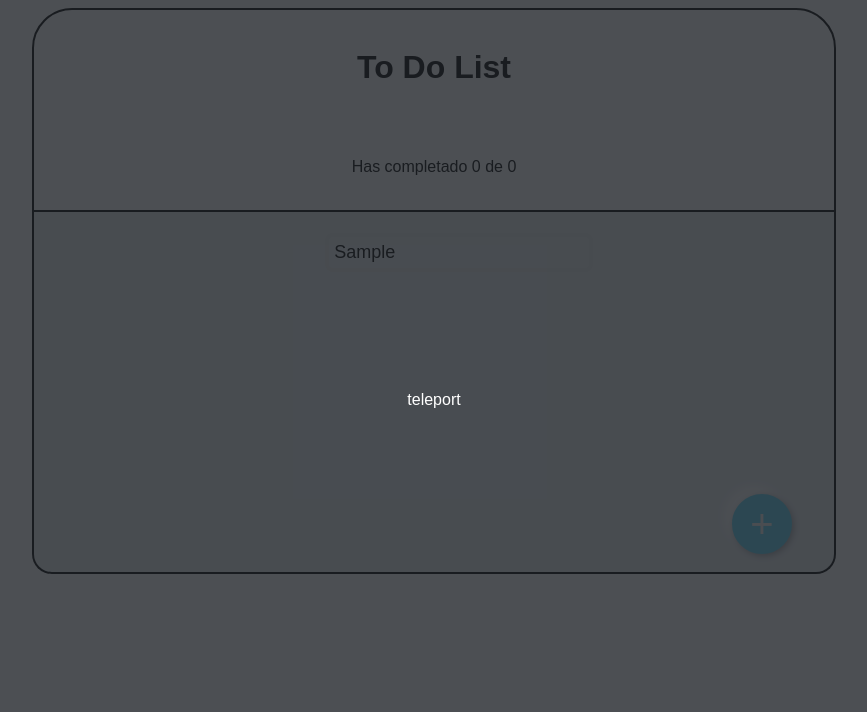
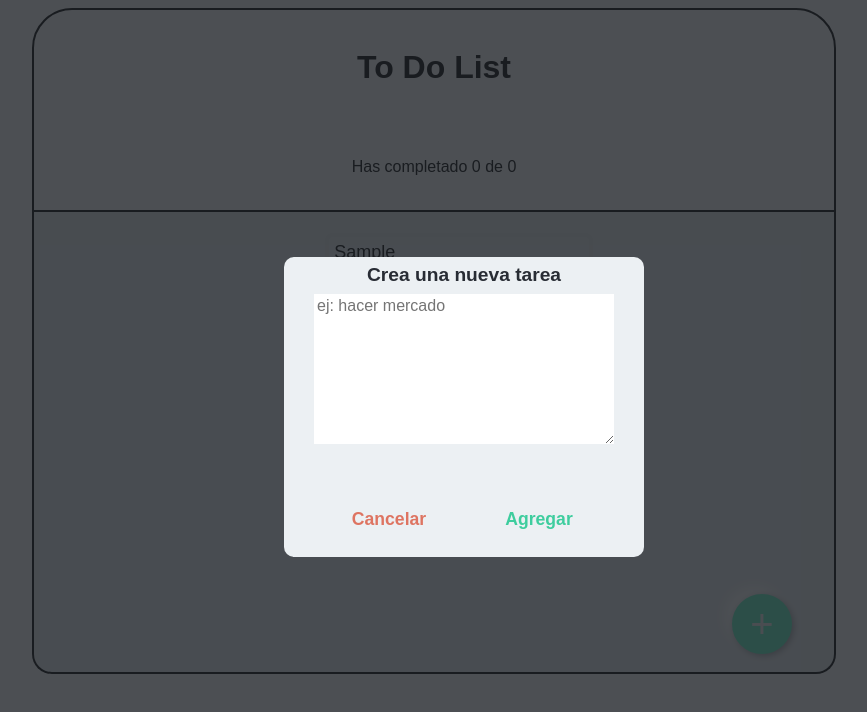
Before and after one commit to XnicolasG/ToDo-App, a React (Create React App) app: page / in a window 1280 px wide. Both pictures are taken after typing "Sample" into the empty fields and a click on the button "Agregar". Shown: the top 712 px of the page, without its empty margins (206-1073 px from the left). Built offline with nearby package versions, Linux system fonts and the light colour scheme.

Commit message:
funcionalidad de app terminada

```diff
--- a/src/App.js
+++ b/src/App.js
@@ -1,6 +1,5 @@
 import '../src/styles/App.css';
 import './styles/App.css'
-import { useEffect, useState } from 'react';
 import { TodoProvider } from './context/todoContext';
 import {TodoContainer} from './container'
 
--- a/src/components/ToDoButton.jsx
+++ b/src/components/ToDoButton.jsx
@@ -8,7 +8,6 @@ export default function ToDoButton() {
   } = useContext(todoContext)
 
   const ClickModal = () => {
-
     setOpenModal(true)
   }
   return (
--- /dev/null
+++ b/src/components/ToDoForm.jsx
@@ -0,0 +1,62 @@
+import React, { useContext, useState } from 'react'
+import { todoContext } from '../context/todoContext'
+
+export const ToDoForm = () => {
+
+    const {
+        addToDo,
+        setOpenModal
+    } = useContext(todoContext)
+
+    const [newTodoVal, setNewTodoVal] = useState('');
+
+    const onChange = (e) => {
+        setNewTodoVal(e.target.value);
+    }
+
+    const onCancel = () => {
+        setOpenModal(false)
+    }
+
+    const onSubmit = (e) => {
+        e.preventDefault();
+        if (newTodoVal === '') {
+            return
+        } else {
+            addToDo(newTodoVal) // enviado estado a funcion addTodo
+        }
+        setOpenModal(false)
+    }
+    return (
+        <div className='contForm'>
+            <form className='mainForm' onSubmit={onSubmit}>
+                <label className='formLabel'>Crea una nueva tarea</label>
+                <textarea
+                    cols="30" rows="8"
+                    className='textForm'
+                    value={newTodoVal}
+                    onChange={onChange}
+                    placeholder="ej: hacer mercado" />
+                <p className='disable'>
+                    Escribe alguna tarea para poder agregar
+                </p>
+
+                <button
+                    className="btn btnCancel"
+                    type="button"
+                    onClick={onCancel}
+                >
+                    Cancelar
+                </button>
+
+                <button
+                    className="btn btnAdd"
+                    type='submit'
+                >
+                    Agregar
+                </button>
+
+            </form>
+        </div>
+    )
+}
--- a/src/container.jsx
+++ b/src/container.jsx
@@ -6,6 +6,7 @@ import ToDoList from './components/ToDoList';
 import ToDoItem from './components/ToDoItem';
 import { todoContext } from './context/todoContext';
 import { Modal } from './components/Modal';
+import { ToDoForm } from './components/ToDoForm';
 
 
 const TodoContainer = () => {
@@ -41,7 +42,7 @@ const TodoContainer = () => {
                 </ToDoList>
                 {openModal && (
                 <Modal>
-                    <p>teleport</p>
+                    <ToDoForm />
                 </Modal>
                 )}
                 <ToDoButton />
--- a/src/context/todoContext.jsx
+++ b/src/context/todoContext.jsx
@@ -34,6 +34,15 @@ function TodoProvider(props) {
         })
     }
 
+
+    const addToDo = (text)=>{
+        const newToDo = [...item]
+        newToDo.push({
+            completed: false,
+            text,
+        })
+        saveItem(newToDo);
+    }
 
 
     // Marcar como completado un item
@@ -76,7 +85,8 @@ function TodoProvider(props) {
             completeToDo,
             deleteToDo,
             openModal,
-            setOpenModal
+            setOpenModal,
+            addToDo
         }}>
             {props.children}
         </todoContext.Provider>
--- a/src/styles/App.css
+++ b/src/styles/App.css
@@ -2,6 +2,8 @@
   --backGround :#ecf0f3 ;
   --darkShadow:#a7aaaf;
   --lightShadow:#fff;
+  --lightGreen: #61fbc8;
+  --secondGreen: #3ecd9e;
 }
 .App {
   text-align: center;
@@ -50,13 +52,15 @@ body{
   font-family: 'Poppins', sans-serif;
 }
 
-/* Counter */
 .container{
   width: 100%;
+  height: 100%;
   display: grid;
   justify-content: center;
+  align-items: center;
 }
 
+/* Counter */
 .counter{
   height: 200px;
   width: 800px;
@@ -97,7 +101,7 @@ body{
 /* list */
 .contList{
   width: 800px;
-  height: 360px;
+  height: 460px;
   display: grid;
   justify-self: center;
   justify-content: center;
@@ -105,6 +109,7 @@ body{
   border-top: none;
   border-radius: 0 0 20px 20px;
   background-color: #ecf0f3;
+  overflow-y: hidden;
 }
 /* item */
 
@@ -148,11 +153,11 @@ body{
   border-radius: 50px;
   width: 60px;
   height: 60px;
-  background: #61dafb;
+  background: var(--lightGreen);
   color: whitesmoke;
   font-size: 40px;
   font-weight: 400;
-  border: solid #61dafb 3px;
+  border: solid var(--lightGreen) 3px;
   position: relative;
   left: 700px;
   bottom: 80px;
@@ -176,3 +181,86 @@ body{
   place-items: center;
   color: white;
 }
+
+.contForm{
+  display: grid;
+  justify-content: center;
+  align-items: center;
+  width: 30%;
+  height: 35%;
+}
+.mainForm{
+  width: 300px;
+  height: 100%;
+  display: grid;
+  justify-items: center;
+  align-items: center;
+  grid-template-columns: 1fr 1fr;
+  grid-template-rows: .5fr 2fr .2fr 1fr;
+  padding-left: 10%;
+  padding-right: 10%;
+  background: var(--backGround);
+  border-radius: 10px;
+  border: none;
+}
+.formLabel{
+  grid-column: 1 / 3;
+  grid-row: 1 / 2;
+  font-size: 1.2rem;
+  font-weight: bolder;
+  color: #282c34;
+}
+.textForm{
+  grid-column: 1 / 3;
+  grid-row: 2 / 3;
+  outline-color: rgb(114, 206, 205);
+  border: none;
+  font-family: 'Poppins', sans-serif;
+  font-size: 1rem;
+  padding: 1%;
+}
+.disable{
+  grid-row: 3/4;
+  grid-column: 1 / 3;
+  color: transparent;
+  font-size: 12px;
+}
+.active{
+  grid-column: 1 / 3;
+  grid-row: 3/4;
+  font-size: 12px;
+  color: tomato;
+
+}
+.btn{
+  grid-row: 4 / 5;
+
+  width: 90%;
+  height: 30%;
+  background: transparent;
+  border-radius: 4px;
+  font-size: 1.1rem;
+  font-weight: 700;
+  border: none;
+  cursor: pointer;
+  transition: all .5s ease;
+}
+.btn:hover{
+  transform: scale(1.1);
+}
+.btnCancel{
+  grid-column: 1 / 2;
+  color: rgb(222, 116, 97);
+}
+.btnCancel:focus{
+  background-color:rgb(222, 116, 97) ;
+  color: var(--backGround);
+}
+.btnAdd{
+  grid-column: 2 / 3;
+  color: var(--secondGreen);
+}
+.btnAdd:focus{
+  color: var(--backGround);
+  background: var(--secondGreen);
+}
```
